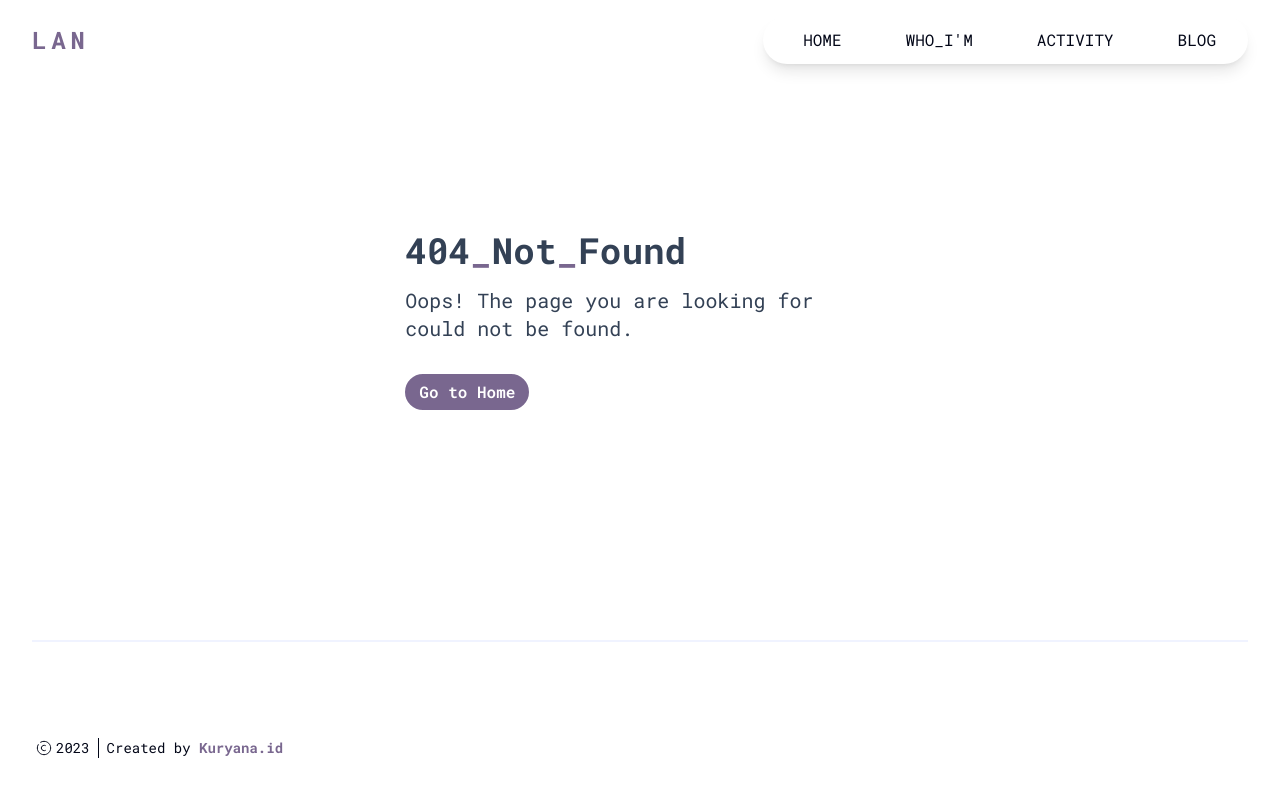
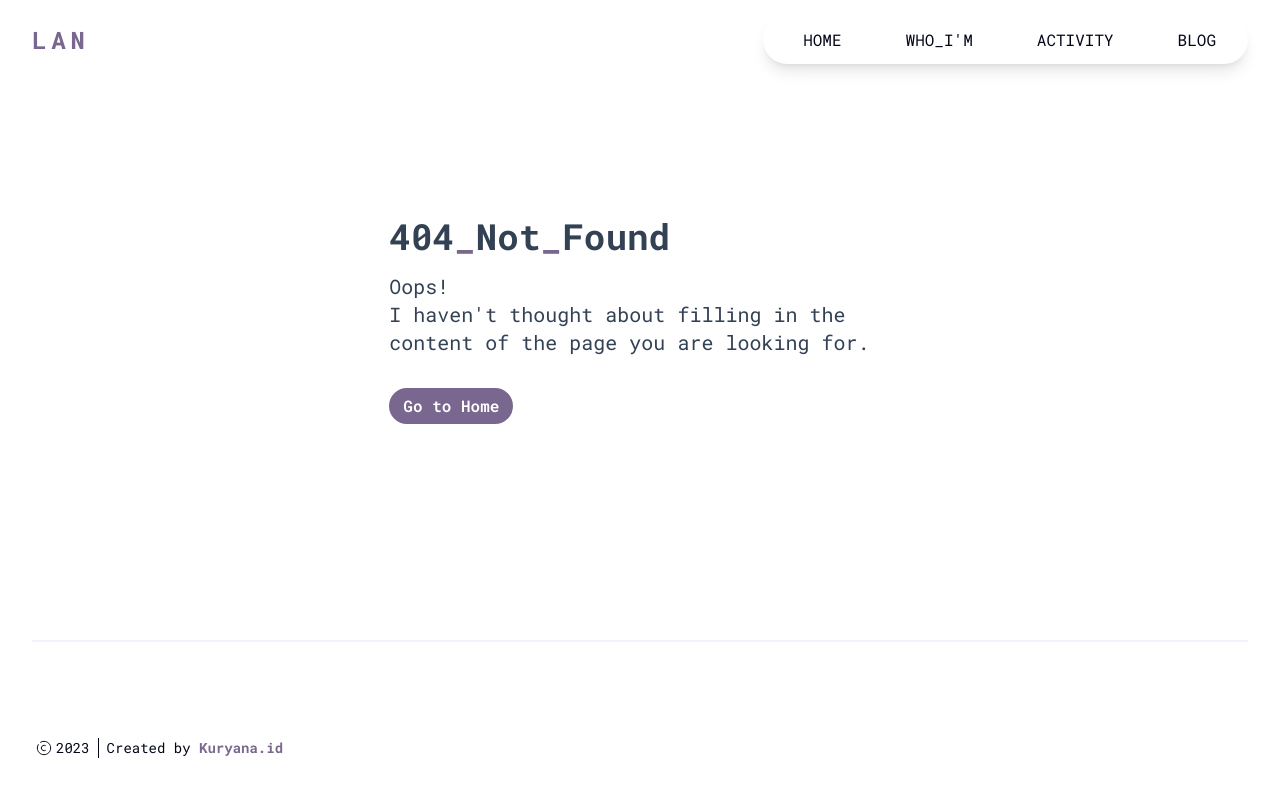
Before and after one commit to erlankurnia/erlankurnia.github.io, a Vue app: page /blog in a window 1280 px wide. Shown: the top 794 px of the page. Built offline with nearby package versions, Linux system fonts and the light colour scheme.

Commit message:
Add github page dependencies . .

```diff
--- a/package.json
+++ b/package.json
@@ -6,7 +6,9 @@
 		"dev": "vite",
 		"dev:tailwind": "npx tailwindcss -i ./src/input.css -o ./dist/output.css --watch",
 		"build": "vite build",
-		"preview": "vite preview"
+		"preview": "vite preview",
+		"predeploy": "npm run build",
+		"deploy": "gh-pages -d dist"
 	},
 	"dependencies": {
 		"moment": "^2.29.4",
@@ -19,6 +21,7 @@
 	"devDependencies": {
 		"@vitejs/plugin-vue": "^4.3.4",
 		"autoprefixer": "^10.4.15",
+		"gh-pages": "^6.1.0",
 		"postcss": "^8.4.29",
 		"tailwindcss": "^3.3.3",
 		"vite": "^4.4.9"
--- a/src/router/index.js
+++ b/src/router/index.js
@@ -26,12 +26,12 @@ const router = createRouter({
 			component: CreditView,
 			meta: { hideNavbar: false },
 		},
-		{
-			path: "/activity",
-			name: "activity",
-			component: ActivityView,
-			meta: { hideNavbar: false },
-		},
+		// {
+		// 	path: "/activity",
+		// 	name: "activity",
+		// 	component: ActivityView,
+		// 	meta: { hideNavbar: false },
+		// },
 		{
 			path: "/:pathMatch(.*)*",
 			name: "not-found",
--- a/src/views/NotFoundView.vue
+++ b/src/views/NotFoundView.vue
@@ -298,11 +298,13 @@
 		<!-- Left Layout (Desktop) -->
 
 		<!-- Right Layout (Both Mobile and Desktop) -->
-		<div class="w-full p-4 md:w-1/2 md:p-8">
+		<div class="w-full p-2 md:w-1/2 md:p-4">
 			<h1 class="mb-4 text-2xl font-bold text-secondary md:text-4xl">
 				404<span class="text-primary">_</span>Not<span class="text-primary">_</span>Found
 			</h1>
-			<p class="mb-8 text-lg text-secondary md:text-xl">Oops! The page you are looking for could not be found.</p>
+			<p class="mb-8 text-lg text-secondary md:text-xl">
+				Oops!<br />I haven't thought about filling in the content of the page you are looking for.
+			</p>
 			<a href="/" class="inline-block px-3 py-1 lan-button-primary">Go to Home</a>
 		</div>
 		<!-- Right Layout (Both Mobile and Desktop) -->
```
Also changed, not shown: 1 other file (tests, documents, lock files or other folders).
